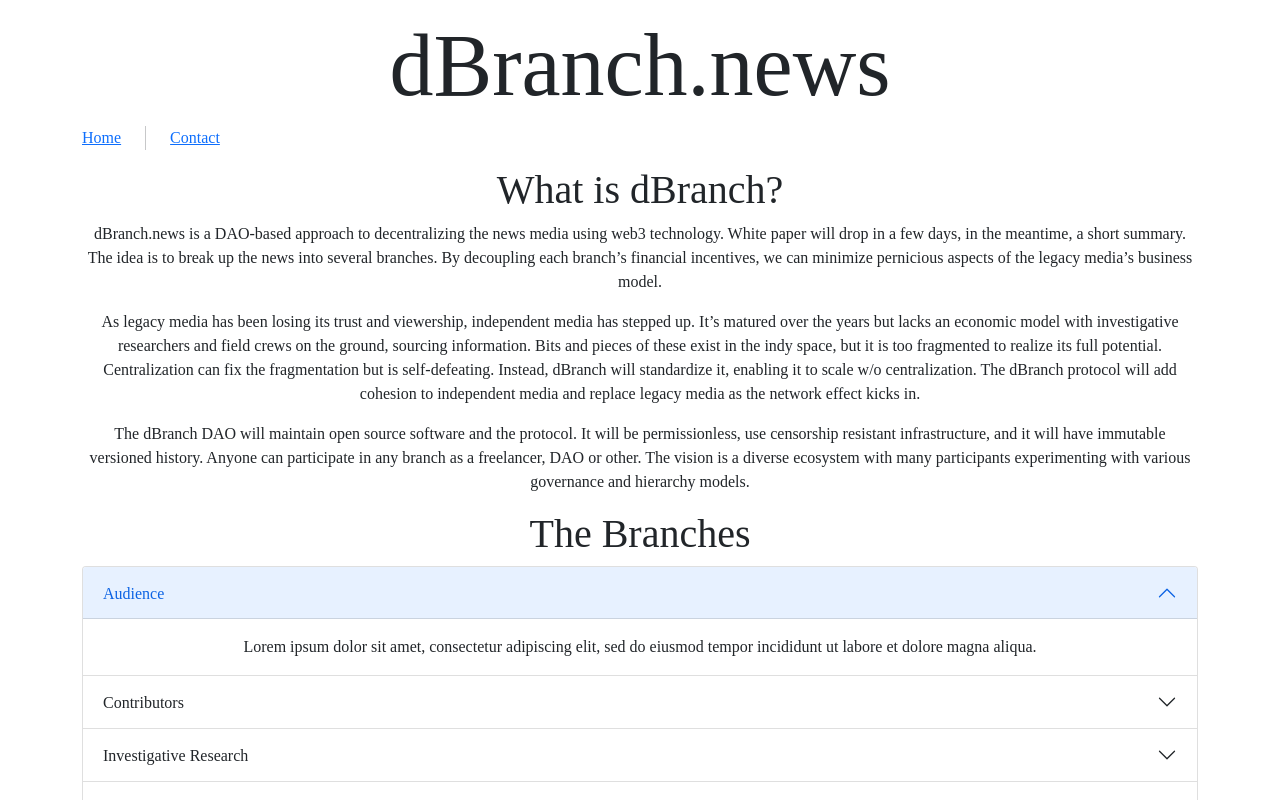
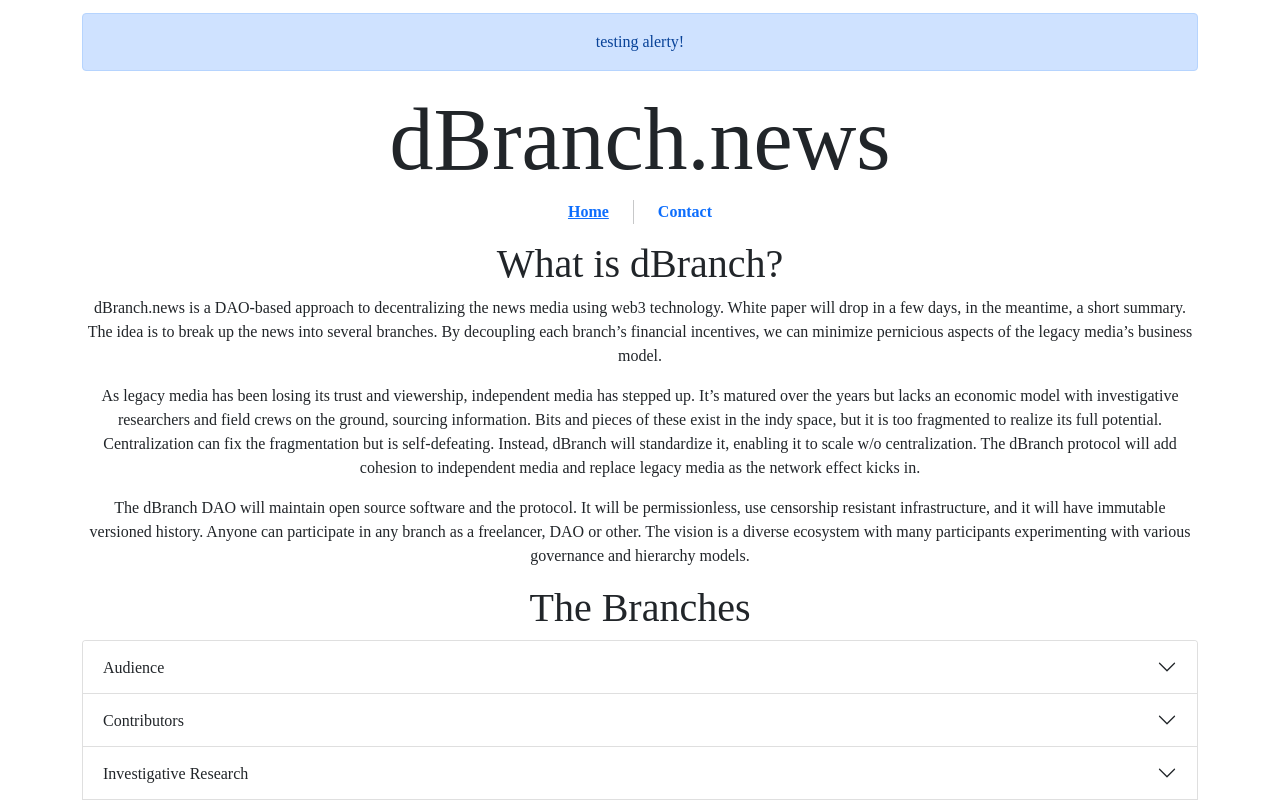
Before and after one commit to b-rad-c/dbranch-website, a JavaScript app in the folder ui/: page / in a window 1280 px wide. Shown: the top 800 px of the page. Built offline with nearby package versions, Linux system fonts and the light colour scheme.

Commit message:
checkpoint

```diff
--- a/ui/package.json
+++ b/ui/package.json
@@ -13,6 +13,7 @@
     "react-dom": "^17.0.2",
     "react-router-dom": "^6.0.2",
     "react-scripts": "4.0.3",
+    "sass": "^1.48.0",
     "web-vitals": "^1.1.2"
   },
   "scripts": {
--- a/ui/public/index.html
+++ b/ui/public/index.html
@@ -9,7 +9,6 @@
       name="description"
       content="Web site created using create-react-app"
     />
-    <link rel="apple-touch-icon" href="%PUBLIC_URL%/logo192.png" />
     <!--
       manifest.json provides metadata used when your web app is installed on a
       user's mobile device or desktop. See https://developers.google.com/web/fundamentals/web-app-manifest/
--- a/ui/src/App.css
+++ /dev/null
@@ -1,7 +0,0 @@
-body {
-  padding: 1%;
-}
-
-.title {
-  font-size: 88px;
-}
--- a/ui/src/App.js
+++ b/ui/src/App.js
@@ -1,17 +1,23 @@
-import { Outlet, Link } from "react-router-dom";
+import { Outlet, NavLink } from "react-router-dom";
 import Stack from 'react-bootstrap/Stack'
 import Container from 'react-bootstrap/Container'
-import './App.css'
+import Alert from 'react-bootstrap/Alert'
+import './App.scss'
+
 
 
 export default function App() {
+
   return (
     <Container fluid="sm">
+      <Alert variant="primary">testing alerty!</Alert>
+
       <h1 className="title">dBranch.news</h1>
-      <Stack direction="horizontal" gap={4}>
-        <Link to="/">Home</Link>
+
+      <Stack className="justify-content-center" direction="horizontal" gap={4} >
+        <NavLink exact className="navLink" to="/">Home</NavLink>
         <div className="vr" />
-        <Link to="/contact">Contact</Link>
+        <NavLink className="navLink" to="/contact">Contact</NavLink>
       </Stack>
 
       <Outlet />
--- /dev/null
+++ b/ui/src/App.scss
@@ -0,0 +1,16 @@
+.title {
+  font-size: 88px;
+}
+
+.navLink {
+  font-weight: bold;
+  text-decoration: none;
+}
+
+.navLink:hover {
+  text-decoration: underline;
+}
+
+.active {
+  text-decoration: underline;
+}
--- a/ui/src/index.css
+++ /dev/null
@@ -1,11 +0,0 @@
-body {
-  margin: 0;
-  font-family: 'Times New Roman', serif;
-  -webkit-font-smoothing: antialiased;
-  -moz-osx-font-smoothing: grayscale;
-  text-align: center;
-}
-
-ul {
-  text-align: left;
-}
--- a/ui/src/index.js
+++ b/ui/src/index.js
@@ -4,8 +4,8 @@ import App from "./App";
 import Home from "./routes/Home";
 import Contact from "./routes/Contact";
 import 'bootstrap/dist/css/bootstrap.min.css';
-import './index.css'
-
+import './index.scss'
+import Alert from 'react-bootstrap/Alert'
 const rootElement = document.getElementById("root");
 render(
   <BrowserRouter>
@@ -17,6 +17,7 @@ render(
           path="*"
           element={
             <main style={{ padding: "1rem" }}>
+              <Alert variant="primary">oh shit!</Alert>
               <p>Page not found!</p>
             </main>
           }
--- /dev/null
+++ b/ui/src/index.scss
@@ -0,0 +1,50 @@
+// reference: https://getbootstrap.com/docs/5.1/customize/sass/
+// 1. Include functions first (so you can manipulate colors, SVGs, calc, etc)
+@import "~bootstrap/scss/bootstrap";
+@import "../node_modules/bootstrap/scss/functions";
+
+// 2. Include any default variable overrides here
+$primary: #00d95a;
+$info: #00d95a;
+$danger: #ff4136;
+
+
+$accordion-color:                         $primary;
+$accordion-bg:                            $primary;
+$accordion-border-color:                  $primary;
+$accordion-button-color:                  $primary;
+$accordion-button-bg:                     $primary;
+$accordion-button-active-bg:              $primary;
+$accordion-button-active-color:           $primary;
+
+$accordion-button-focus-border-color:     $primary;
+$accordion-icon-color:                    $primary;
+$accordion-icon-active-color:             $primary;
+
+
+// 3. Include remainder of required Bootstrap stylesheets
+@import "../node_modules/bootstrap/scss/variables";
+@import "../node_modules/bootstrap/scss/mixins";
+@import "../node_modules/bootstrap/scss/root";
+
+// 4. Include any optional Bootstrap CSS as needed
+@import "../node_modules/bootstrap/scss/utilities";
+@import "../node_modules/bootstrap/scss/reboot";
+@import "../node_modules/bootstrap/scss/type";
+@import "../node_modules/bootstrap/scss/images";
+@import "../node_modules/bootstrap/scss/containers";
+@import "../node_modules/bootstrap/scss/grid";
+@import "../node_modules/bootstrap/scss/helpers";
+
+// 5. Optionally include utilities API last to generate classes based on the Sass map in `_utilities.scss`
+@import "../node_modules/bootstrap/scss/utilities/api";
+
+// 6. Add additional custom code here
+body {
+    margin: 0;
+    padding: 1%;
+    font-family: 'Times New Roman', serif;
+    -webkit-font-smoothing: antialiased;
+    -moz-osx-font-smoothing: grayscale;
+    text-align: center;
+  }
--- a/ui/src/routes/Contact.js
+++ b/ui/src/routes/Contact.js
@@ -4,7 +4,6 @@ export default function About() {
     return (
         <main style={{ padding: "1rem 0" }}>
             <h2>Contact</h2>
-
         </main>
     );
 }
--- a/ui/src/routes/Home.js
+++ b/ui/src/routes/Home.js
@@ -1,5 +1,4 @@
 import Accordion from 'react-bootstrap/Accordion'
-// import Container from 'react-bootstrap/Container'
 
 export default function About() {
     return (
@@ -11,10 +10,10 @@ export default function About() {
             <p>The dBranch DAO will maintain open source software and the protocol. It will be permissionless, use censorship resistant infrastructure, and it will have immutable versioned history. Anyone can participate in any branch as a freelancer, DAO or other. The vision is a diverse ecosystem with many participants experimenting with various governance and hierarchy models. </p>
 
             <h1>The Branches</h1>
-            <Accordion defaultActiveKey="0">
-                <Accordion.Item eventKey="0">
-                    <Accordion.Header>Audience</Accordion.Header>
-                    <Accordion.Body>
+            <Accordion variant="primary">
+                <Accordion.Item eventKey="0" variant="primary">
+                    <Accordion.Header variant="primary">Audience</Accordion.Header>
+                    <Accordion.Body variant="primary">
                     Lorem ipsum dolor sit amet, consectetur adipiscing elit, sed do eiusmod
                     tempor incididunt ut labore et dolore magna aliqua.
                     </Accordion.Body>
```
Also changed, not shown: 1 other file (tests, documents, lock files or other folders).
